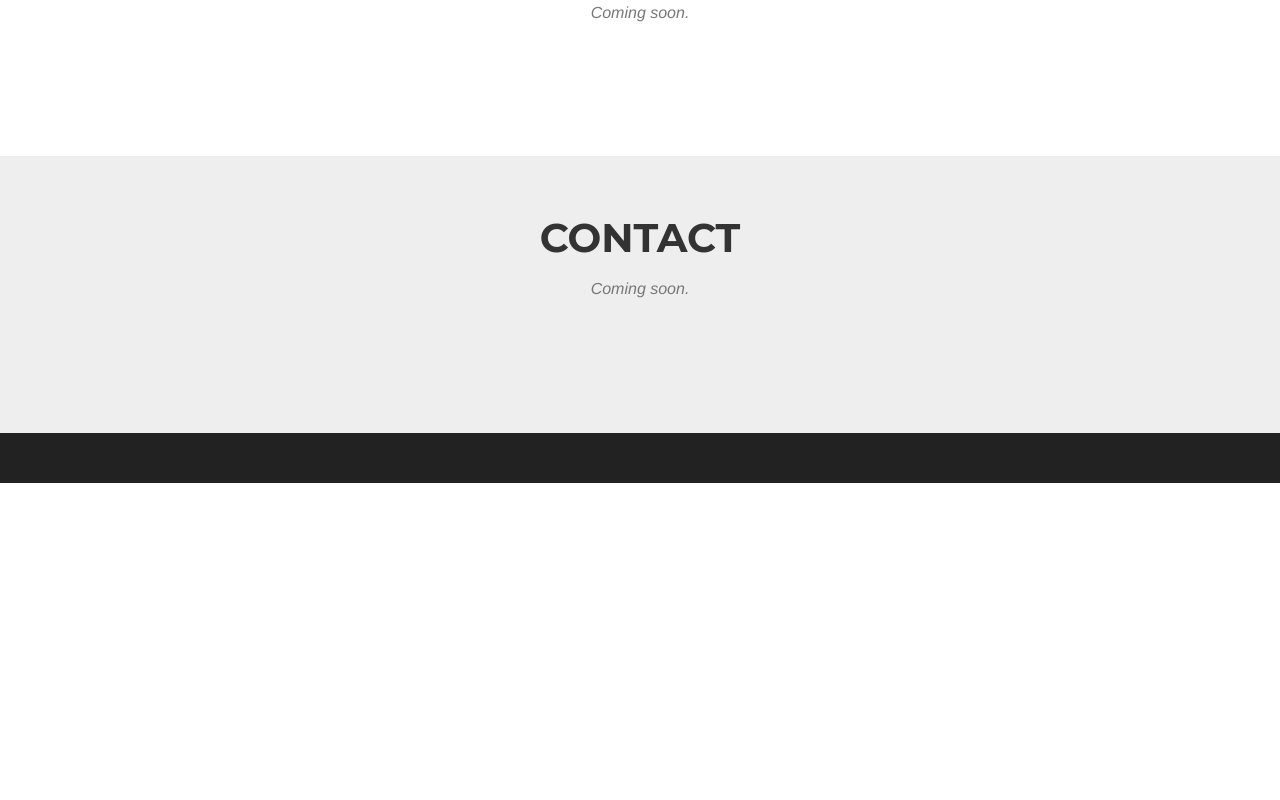
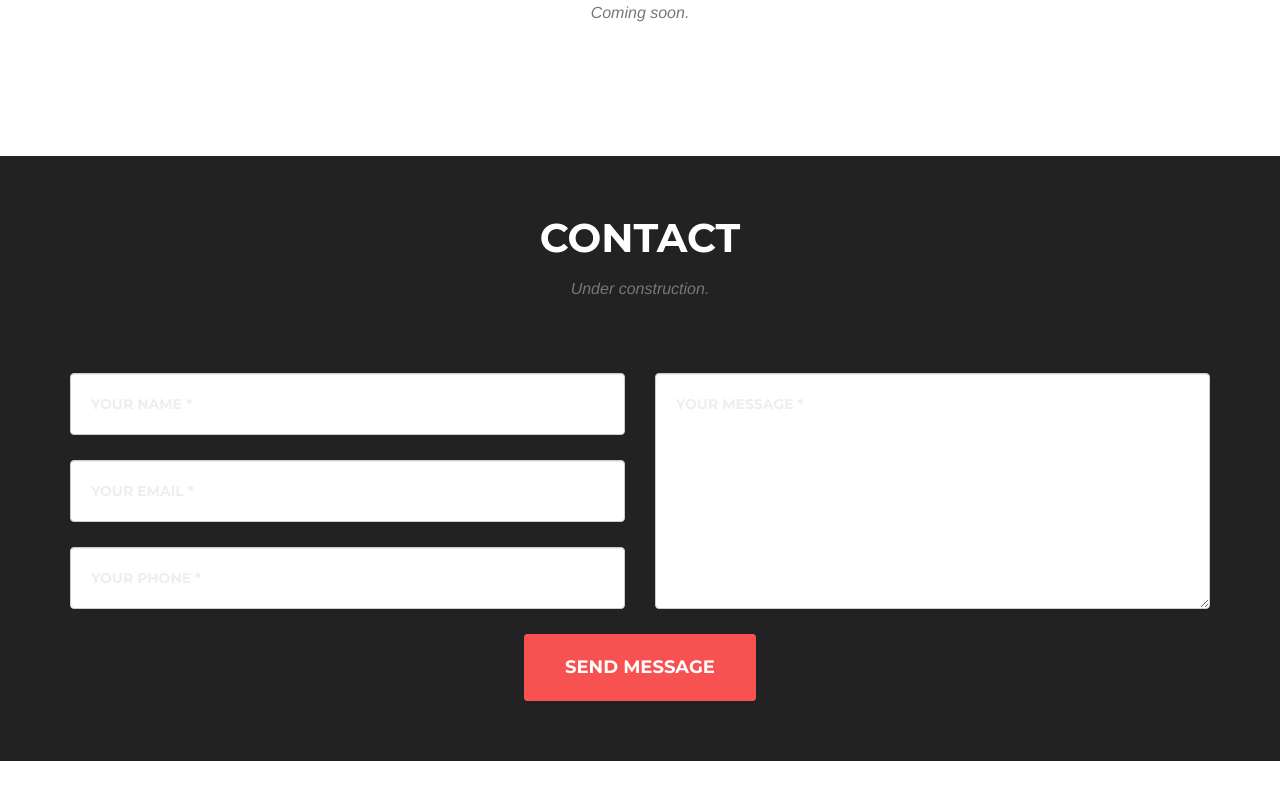
Before and after one commit to maxmccord/maxmccordco, a website: page src/index.html in a window 1280 px wide. Shown: the part 2681-3481 px from the top of the page. Before the commit the page ends 3164 px from the top, so only its background shows below. Drawn offline with nearby package versions, Linux system fonts and the light colour scheme; files that its build step writes are made by us from their sources; a web font is replaced by a local one.

Commit message:
adding framework for contact fields

```diff
--- a/src/css/homepage.css
+++ b/src/css/homepage.css
@@ -7,6 +7,7 @@
  *    Header
  *    Section
  *    Timeline
+ *    Contact
  *    Footer
  *    Modals
  *    Selection
@@ -552,12 +553,81 @@ section h3.section-subheading {
 }
 
 
+/*--------------------------------- Contact ----------------------------------*/
+
+section#contact {
+  background-color: #222222;
+  // background-image: url('../img/map-image.png');
+  background-position: center;
+  background-repeat: no-repeat;
+}
+
+section#contact .section-heading {
+  color: white;
+}
+
+section#contact .form-group {
+  margin-bottom: 25px;
+}
+
+section#contact .form-group input,
+section#contact .form-group textarea {
+  padding: 20px;
+}
+
+section#contact .form-group input.form-control {
+  height: auto;
+}
+
+section#contact .form-group textarea.form-control {
+  height: 236px;
+}
+
+section#contact .form-control:focus {
+  border-color: #fed136;
+  box-shadow: none;
+}
+
+section#contact ::-webkit-input-placeholder {
+  font-family: "Montserrat", "Helvetica Neue", Helvetica, Arial, sans-serif;
+  text-transform: uppercase;
+  font-weight: 700;
+  color: #eeeeee;
+}
+
+section#contact :-moz-placeholder {
+  /* Firefox 18- */
+  font-family: "Montserrat", "Helvetica Neue", Helvetica, Arial, sans-serif;
+  text-transform: uppercase;
+  font-weight: 700;
+  color: #eeeeee;
+}
+
+section#contact ::-moz-placeholder {
+  /* Firefox 19+ */
+  font-family: "Montserrat", "Helvetica Neue", Helvetica, Arial, sans-serif;
+  text-transform: uppercase;
+  font-weight: 700;
+  color: #eeeeee;
+}
+
+section#contact :-ms-input-placeholder {
+  font-family: "Montserrat", "Helvetica Neue", Helvetica, Arial, sans-serif;
+  text-transform: uppercase;
+  font-weight: 700;
+  color: #eeeeee;
+}
+
+section#contact .text-danger {
+  color: #e74c3c;
+}
+
+
 /*---------------------------------- Footer ----------------------------------*/
 
 footer {
   padding: 25px 0;
   text-align: center;
-  background-color: #222222;
 }
 
 
--- a/src/index.html
+++ b/src/index.html
@@ -287,7 +287,40 @@
             <div class="row">
                 <div class="col-lg-12 text-center">
                     <h2 class="section-heading">Contact</h2>
-                    <h3 class="section-subheading text-muted">Coming soon.</h3>
+                    <h3 class="section-subheading text-muted">Under construction.</h3>
+                </div>
+            </div>
+            <div class="row">
+                <div class="col-lg-12">
+                    <form name="sentMessage" id="contactForm" novalidate>
+                        <div class="row">
+                            <div class="col-md-6">
+                                <div class="form-group">
+                                    <input type="text" class="form-control" placeholder="Your Name *" id="name" required data-validation-required-message="Please enter your name.">
+                                    <p class="help-block text-danger"></p>
+                                </div>
+                                <div class="form-group">
+                                    <input type="email" class="form-control" placeholder="Your Email *" id="email" required data-validation-required-message="Please enter your email address.">
+                                    <p class="help-block text-danger"></p>
+                                </div>
+                                <div class="form-group">
+                                    <input type="tel" class="form-control" placeholder="Your Phone *" id="phone" required data-validation-required-message="Please enter your phone number.">
+                                    <p class="help-block text-danger"></p>
+                                </div>
+                            </div>
+                            <div class="col-md-6">
+                                <div class="form-group">
+                                    <textarea class="form-control" placeholder="Your Message *" id="message" required data-validation-required-message="Please enter a message."></textarea>
+                                    <p class="help-block text-danger"></p>
+                                </div>
+                            </div>
+                            <div class="clearfix"></div>
+                            <div class="col-lg-12 text-center">
+                                <div id="success"></div>
+                                <button type="submit" class="btn btn-xl">Send Message</button>
+                            </div>
+                        </div>
+                    </form>
                 </div>
             </div>
         </div>
```
